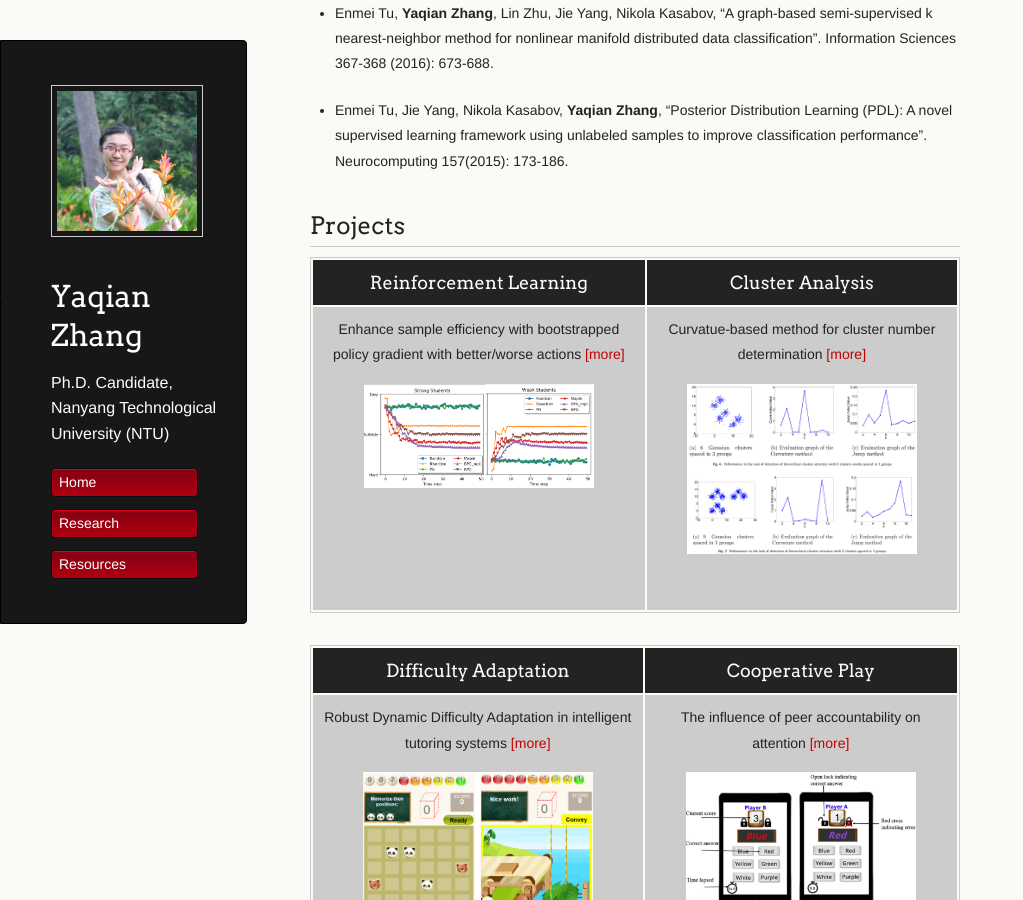
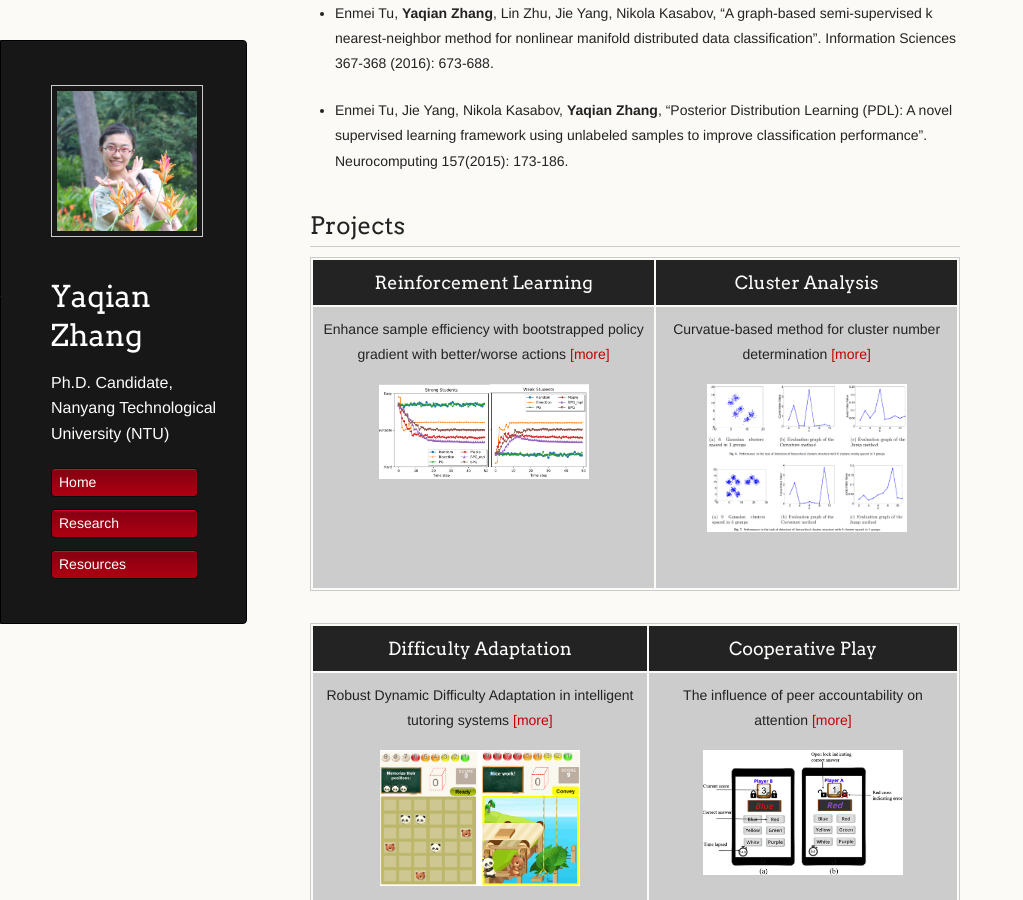
Before and after one commit to YaqianZhang/yaqianzhang.github.io, a Jekyll site: the page built from index.md, in a window 1280 px wide and 900 px high, scrolled down 1378 px. Shown: the whole window, without its empty margins (0-1023 px from the left). Built offline with Jekyll 4.4.1, drawn with Linux system fonts in a browser that asks for light colours; our own code applies the rules of GitHub Pages for plain Markdown files.

Commit message:
Update index.md

```diff
--- a/index.md
+++ b/index.md
@@ -45,8 +45,8 @@ Email: yzhang117 [at] e.ntu.edu.sg
 
 Reinforcement Learning | Cluster Analysis
 :------------: | :-------------:
-Enhance sample efficiency with bootstrapped policy gradient with better/worse actions [[more]](https://yaqianzhang.github.io/2018/06/30/boostrapped-policy-gradient.html)<img src="/images/bpg_pic/strong_weak.png" class="inline" width="230"/>| Curvatue-based method for cluster number determination [[more]](https://yaqianzhang.github.io/2017/05/16/determining-the-number-of-clusters.html)<img src="/images/fig2_2.PNG" class="inline" width="230"/>
+Enhance sample efficiency with bootstrapped policy gradient with better/worse actions [[more]](https://yaqianzhang.github.io/2018/06/30/boostrapped-policy-gradient.html)<img src="/images/bpg_pic/strong_weak.png" class="inline" width="210"/>| Curvatue-based method for cluster number determination [[more]](https://yaqianzhang.github.io/2017/05/16/determining-the-number-of-clusters.html)<img src="/images/fig2_2.PNG" class="inline" width="200"/>
 
 Difficulty Adaptation| Cooperative Play
 :------------: | :-------------:
-Robust Dynamic Difficulty Adaptation in intelligent tutoring systems [[more]](https://yaqianzhang.github.io/2018/06/30/difficulty-adjustment-for-visual-memory-training.html)<img src="/images/MainGameScreen.png" class="inline" width="230"/>| The influence of peer accountability on attention [[more]](https://yaqianzhang.github.io/2018/02/16/peer-accountability-on-attention.html)<img src="/images/fig1.PNG" alt="hi" class="inline" width="230"/>
+Robust Dynamic Difficulty Adaptation in intelligent tutoring systems [[more]](https://yaqianzhang.github.io/2018/06/30/difficulty-adjustment-for-visual-memory-training.html)<img src="/images/MainGameScreen.png" class="inline" width="200"/>| The influence of peer accountability on attention [[more]](https://yaqianzhang.github.io/2018/02/16/peer-accountability-on-attention.html)<img src="/images/fig1.PNG" alt="hi" class="inline" width="200"/>
```
